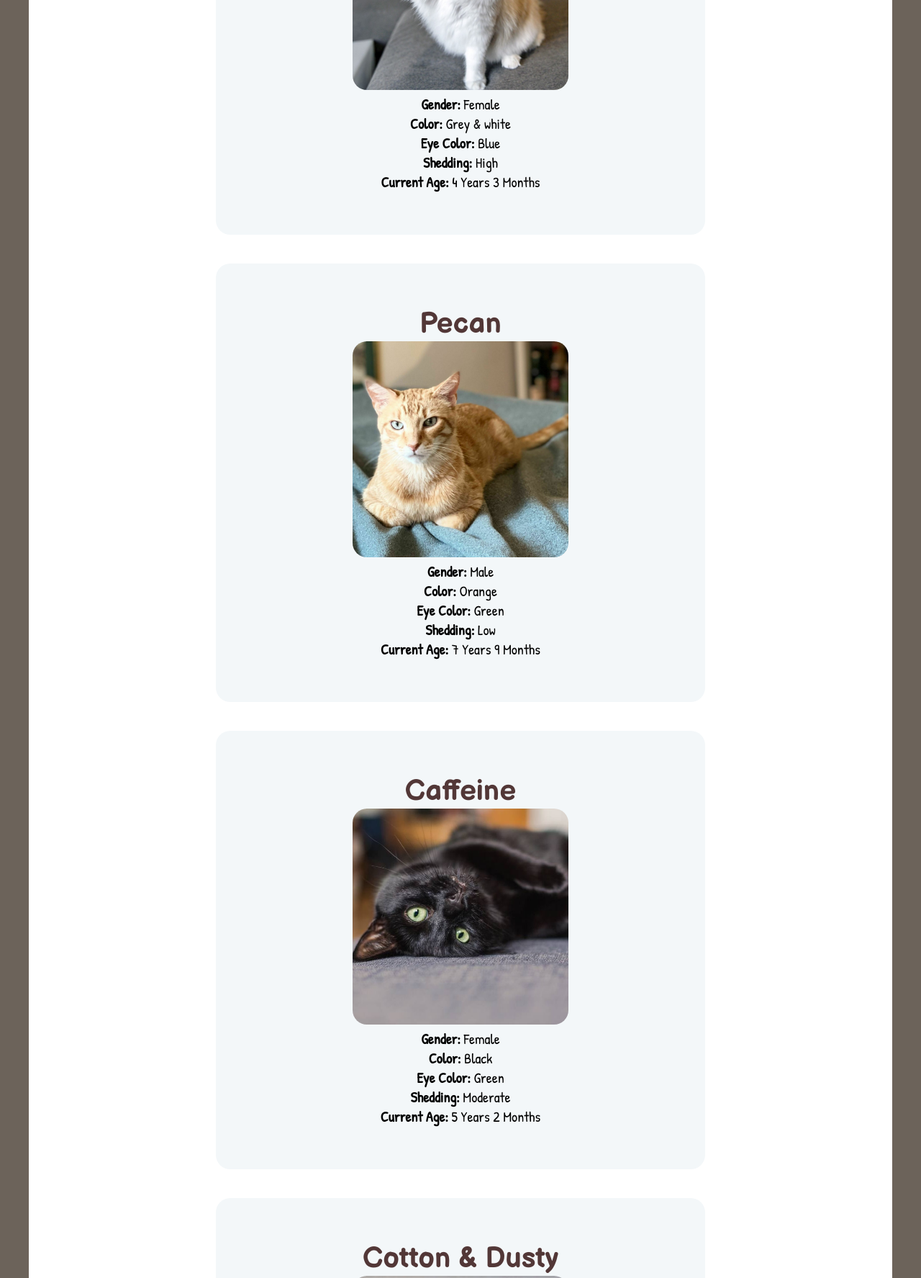
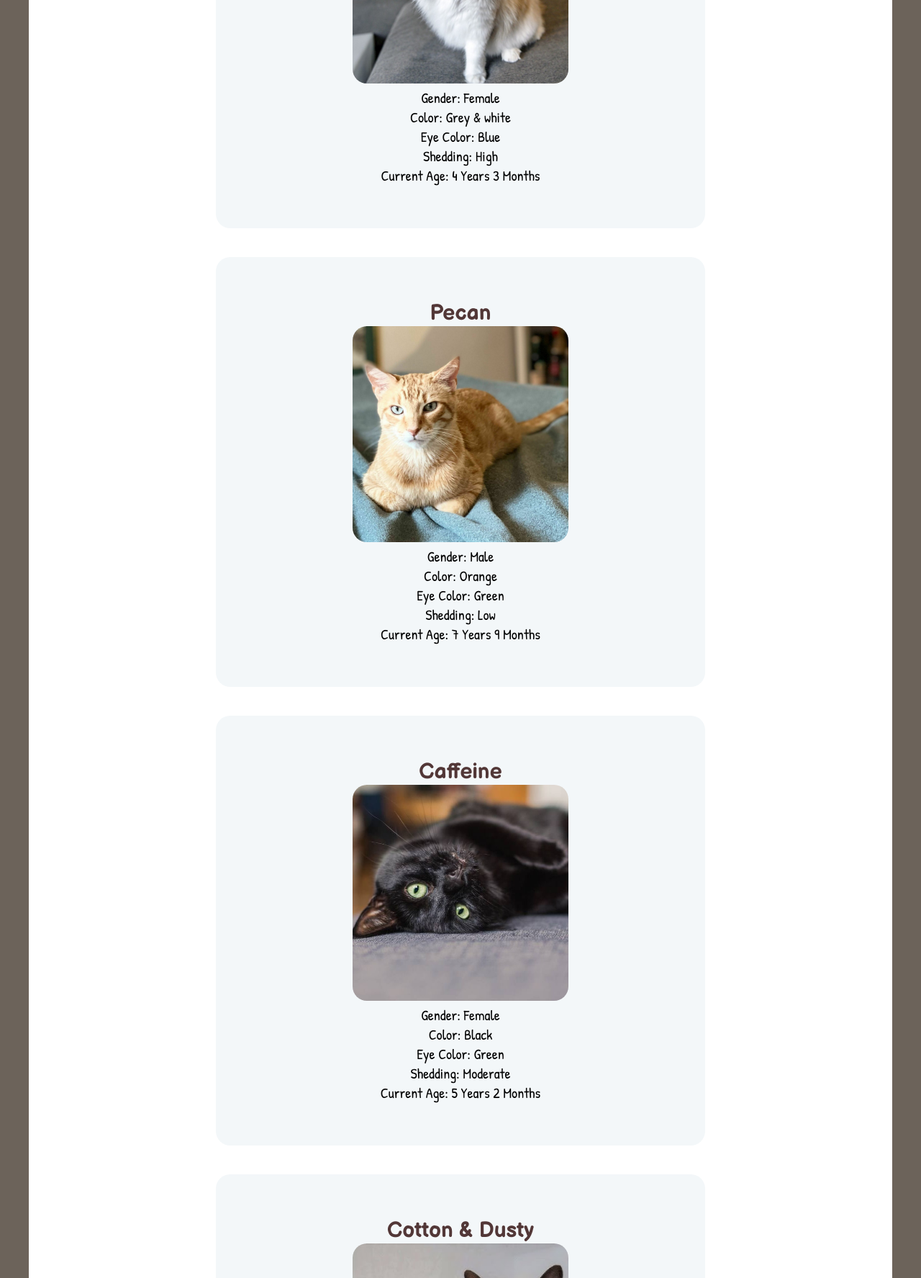
Before and after one commit to jesslmbrt/cafe, a plain HTML site: page catcoffee/adopt.html in a window 1280 px wide. Shown: the part 640-2415 px from the top of the page at 72% size. Drawn offline with Linux system fonts and the light colour scheme.

Commit message:
Add files via upload

```diff
--- a/catcoffee/adopt.html
+++ b/catcoffee/adopt.html
@@ -23,51 +23,62 @@
            <div class="text-container">
             <h1>Adopt Me!</h1>
             <p>Our cats have a wide range of personalities, pick their furrever home today!</p>
-            <section id="adopt">
-                <h1>Winter</h1>
-<img width="300px" src="images/ragdoll.jpg" alt="grey ragdoll cat">
-<ul><strong>Gender:</strong> Female</ul>
-<ul><strong>Color:</strong> Grey & white</ul>
-<ul><strong>Eye Color:</strong> Blue</ul>
-<ul><strong>Shedding:</strong> High</ul>
-<ul><strong>Current Age:</strong> 4 Years 3 Months</ul>
+            <section>
+                <h2>Winter</h2>
+<img width="300" src="images/ragdoll.jpg" alt="grey ragdoll cat">
+<ul>
+    <li>Gender: Female</li>
+    <li>Color: Grey & white</li>
+    <li>Eye Color: Blue</li>
+    <li>Shedding: High</li>
+    <li>Current Age: 4 Years 3 Months</li>
+</ul>
             </section>
-<section id="adopt">
-    <h1>Pecan</h1>
-    <img width="300px" src="images/orange.jpg" alt="orange cat">
-<ul><strong>Gender:</strong> Male</ul>
-<ul><strong>Color:</strong> Orange</ul>
-<ul><strong>Eye Color:</strong> Green</ul>
-<ul><strong>Shedding:</strong> Low</ul>
-<ul><strong>Current Age:</strong> 7 Years 9 Months</ul>
+<section>
+    <h3>Pecan</h3>
+    <img width="300" src="images/orange.jpg" alt="orange cat">
+<ul>
+    <li>Gender: Male</li>
+<li>Color: Orange</li>
+<li>Eye Color: Green</li>
+<li>Shedding: Low</li>
+<li>Current Age: 7 Years 9 Months</li>
+</ul>
+
 </section>
-<section id="adopt">
-    <h1>Caffeine</h1>
-    <img width="300px" src="images/blackcat.jpg" alt="black cat">
-<ul><strong>Gender:</strong> Female</ul>
-<ul><strong>Color:</strong> Black</ul>
-<ul><strong>Eye Color:</strong> Green</ul>
-<ul><strong>Shedding:</strong> Moderate</ul>
-<ul><strong>Current Age:</strong> 5 Years 2 Months</ul>
+<section>
+    <h4>Caffeine</h4>
+    <img width="300" src="images/blackcat.jpg" alt="black cat">
+    <ul>
+      <li>Gender: Female</li>
+      <li>Color: Black</li>
+      <li>Eye Color: Green</li>
+      <li>Shedding: Moderate</li>
+      <li>Current Age: 5 Years 2 Months</li>
+    </ul>
 </section>
-<section id="adopt">
-<h1>Cotton & Dusty</h1>
-<img width="300px" src="images/twocats.jpg" alt="two cats; one white and one siamese">
+<section>
+<h5>Cotton & Dusty</h5>
+<img width="300" src="images/twocats.jpg" alt="two cats; one white and one siamese">
 <p><i>Bonded Pair: Must be adopted together</i></p>
-<ul><strong>Gender:</strong> Females</ul>
-<ul><strong>Color:</strong> White (Cotton) <br>Beige & brown (Dusty)</ul>
-<ul><strong>Eye Color:</strong> Blue</ul>
-<ul><strong>Shedding:</strong> Low</ul>
-<ul><strong>Current Age:</strong> 3 Years 8 Months (Cotton) <br> 7 Years 5 Months (Dusty)</ul>
+      <ul>
+        <li>Gender: Females</li>
+        <li>Color: White (Cotton) <br>Beige & brown (Dusty)</li>
+        <li>Eye Color: Blue</li>
+        <li>Shedding: Low</li>
+        <li>Current Age: 3 Years 8 Months (Cotton) <br> 7 Years 5 Months (Dusty)</li>
+     </ul>
 </section>
-<section id="menu">
-    <h1>Mocha</h1>
-    <img width="300px" src="images/siamese.png" alt="siamese kitten">
-    <ul><strong>Gender:</strong> Male</ul>
-<ul><strong>Color:</strong> Grey and white</ul>
-<ul><strong>Eye Color:</strong> Blue</ul>
-<ul><strong>Shedding:</strong> Low</ul>
-<ul><strong>Current Age:</strong>  10 Months</ul>
+<section>
+    <h6>Mocha</h6>
+    <img width="300" src="images/siamese.png" alt="siamese kitten">
+        <ul>
+          <li>Gender: Male</li>
+          <li>Color: Grey and white</li>
+          <li>Eye Color: Blue</li>
+          <li>Shedding: Low</li>
+          <li>Current Age: 10 Months</li>
+        </ul>
 </section>
 
            </div>
--- a/catcoffee/style.css
+++ b/catcoffee/style.css
@@ -30,9 +30,10 @@ body {
     color: var(--text-color);
 }
 
-h1, h2, h3 {
+h1, h2, h3, h4, h5, h6 {
     font-family: Balsamiq Sans, 'Franklin Gothic Medium', 'Arial Narrow', Arial, sans-serif;
     color:rgb(82, 55, 55);
+    font-size: 30px;
 }
 
 nav {
@@ -45,6 +46,10 @@ nav ul {
     align-items: center;
     list-style-type: none;
     gap: 2em;
+}
+
+li {
+    list-style-type: none;
 }
 
 fieldset ul {
@@ -60,7 +65,6 @@ nav li:first-child {
 nav a {
     text-decoration: none;
     color: var(--text-color);
-    background-color: 4px solid transparent;
     transition: font-size 0.3s ease;
     border-radius: 4px;
 }
```
Also changed, not shown: catcoffee/donate.html (+14 -12 lines), catcoffee/menu.html (+18 -18 lines), catcoffee/volunteer.html (+0 -2 lines), catcoffee/index.html (line endings or trailing spaces).
